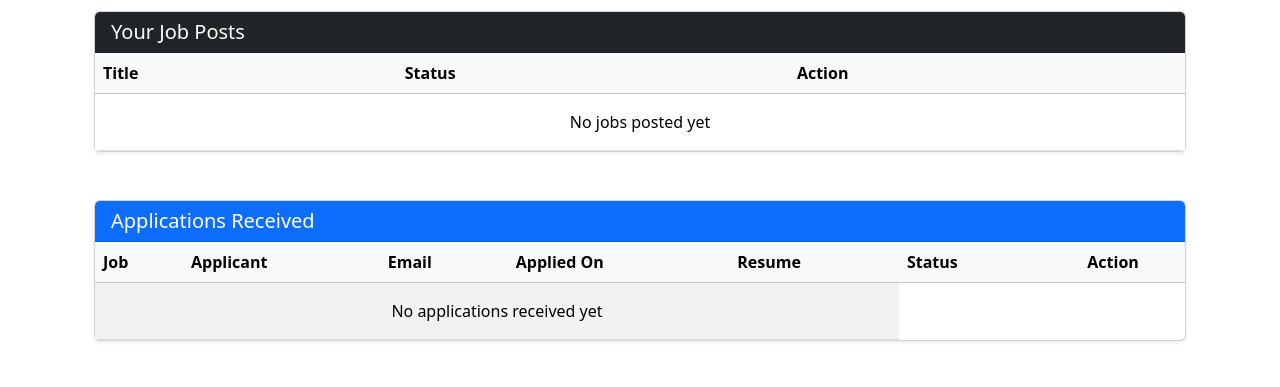
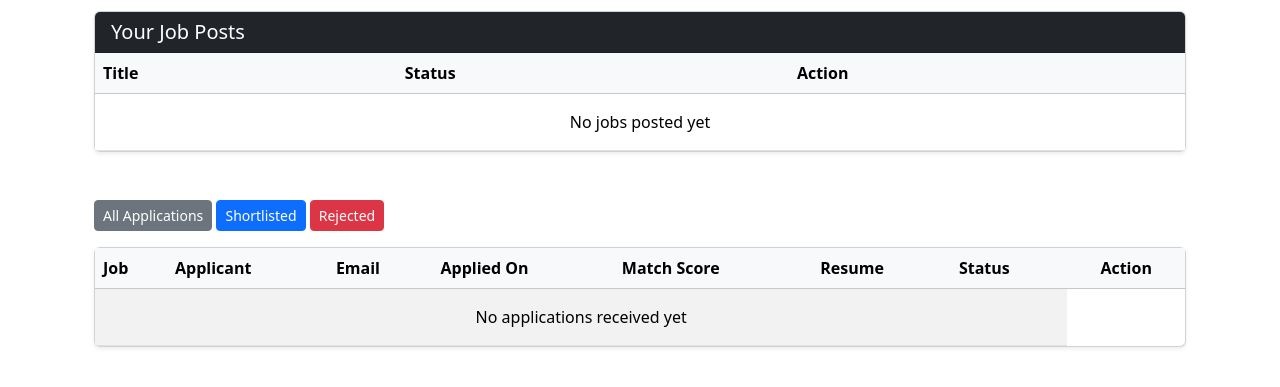
Before and after one commit to adityamohite1267/Job_Portal, a Django app: page /dashboard/ in a window 1280 px wide. Shown: the part 225-612 px from the top of the page. Run offline with Django 5.2, Linux system fonts and the light colour scheme; the visitor is signed in with stand-in values (Sample User, id 1); data comes from the database, SQL or seed files in the repository; data that the repository does not hold is empty; some libraries are stand-ins or nearby versions.

Commit message:
Added ATS-style recruiter dashboard with application filters, implemented match_score sorting, status-based filtering, improved UI badges, and optimized recruiter-specific application queries

```diff
--- a/jobs/models.py
+++ b/jobs/models.py
@@ -35,6 +35,7 @@ class Application(models.Model):
     resume =models.FileField(upload_to='application_resumes/')
     cover_letter = models.TextField(blank=True)
     status = models.CharField(max_length=20,choices=STATUS_CHOICES,default='APPLIED')
+    match_score = models.IntegerField(null=True,blank=True)
     applied_at = models.DateTimeField(auto_now_add=True)
 
     class Meta:
--- a/jobs/views.py
+++ b/jobs/views.py
@@ -5,6 +5,7 @@ from accounts.decorators import recruiter_required
 from django.contrib.auth.decorators import login_required
 from django.contrib import messages
 from django.core.paginator import Paginator
+from .utils import extract_resume_text,calculate_match_score
 
 # Create your views here.
 
@@ -17,7 +18,18 @@ def recruiter_dashboard(request):
 
     # applications for those jobs
     applications = Application.objects.filter(job__recruiter=request.user).select_related('job','applicant')
-    context = {'jobs': jobs,'applications': applications}
+
+    filter_type = request.GET.get('filter')
+    if filter_type == "top":
+        applications =applications.filter(match_score__gte = 60)  #gte means Greater Than Equel to
+    elif filter_type == "shortlisted":
+        applications = applications.filter(
+            status="SHORTLISTED")
+    elif filter_type == "rejected":
+        applications = applications.filter(
+            status="REGECTED")
+
+    context = {'jobs': jobs,'applications': applications,'current_filter':filter_type}
     return render(request, 'jobs/recruiter_dashboard.html', context)
 
 @login_required
@@ -114,6 +126,13 @@ def apply_job(request, pk):
                     return redirect('jobs:job_detail', pk=job1.pk)
 
             application.save()
+
+            #ATS match score logic add here
+            resume_text = extract_resume_text(application.resume.path)
+            score = calculate_match_score(job1.skills_required.all(),resume_text)
+            application.match_score = score
+            application.save()
+
             messages.success(request, "Application Submitted Successfully!")
         return render(request, 'jobs/apply_job.html', {'form': form,'job': job1})
 
--- a/templates/jobs/recruiter_dashboard.html
+++ b/templates/jobs/recruiter_dashboard.html
@@ -101,11 +101,13 @@
 <!-- application -->
 
 <div class="container">
+  <!-- ATS Filter Buttons -->
+  <div class="mb-3">
+    <a href="?filter=all" class="btn btn-secondary btn-sm">All Applications</a>
+    <a href="?filter=shortlisted" class="btn btn-primary btn-sm">Shortlisted</a>
+    <a href="?filter=rejected" class="btn btn-danger btn-sm">Rejected</a>
+  </div>
   <div class="card shadow-sm">
-    <div class="card-header bg-primary text-white">
-      <h5 class="mb-0">Applications Received</h5>
-    </div>
-
     <div class="card-body p-0">
       <table class="table table-striped table-hover mb-0">
         <thead class="table-light">
@@ -114,6 +116,7 @@
             <th>Applicant</th>
             <th>Email</th>
             <th>Applied On</th>
+            <th>Match Score</th>
             <th>Resume</th>
             <th>Status</th>
             <th colspan="3" class="text-center">Action</th>
@@ -131,7 +134,24 @@
             <td>{{ app.applicant.email }}</td>
 
             <td>{{ app.applied_at|date:"d M Y" }}</td>
-
+            <td>
+              {% if app.match_score >= 80 %}
+              <span class="badge bg-success">
+                {{ app.match_score }} %
+              </span>
+              {% elif app.match_score >= 60 %}
+              <span class="badge bg-primary">
+                {{ app.match_score }} %
+              </span>
+              <span class="badge bg-warning text-dark">
+                {{ app.match_score }} %
+              </span>
+              {% else %}
+              <span class="badge bg-danger">
+                {{ app.match_score }} %
+              </span>
+              {% endif %}
+            </td>
             <td>
               {% if app.resume %}
                 <a href="{{ app.resume.url }}"
@@ -176,7 +196,7 @@
           {% empty %}
 
           <tr>
-            <td colspan="5" class="text-center p-3">
+            <td colspan="7" class="text-center p-3">
               No applications received yet
             </td>
           </tr>
```
Also changed, not shown: jobs/utils.py (added, +24 -0 lines), jobs/migrations/0004_application_match_score.py (added), 1 other file.
